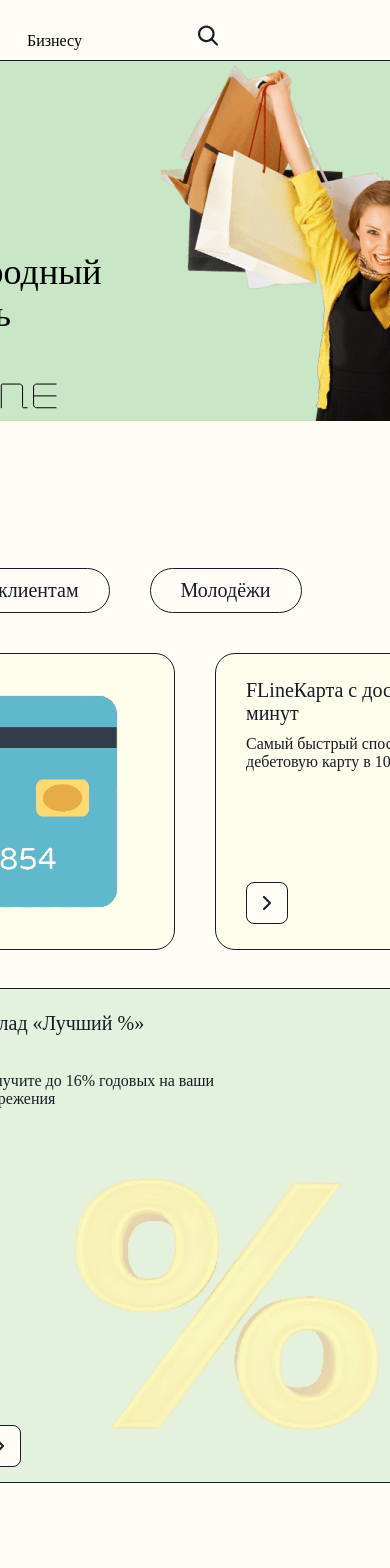
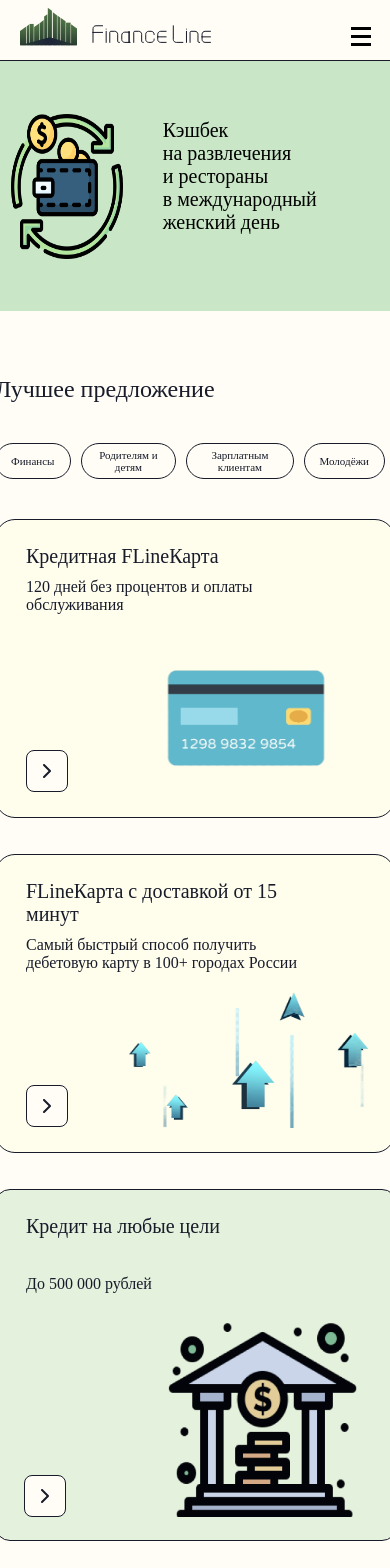
Before and after one commit to Rellex2019/FLBank, a React (Create React App) app: page / in a window 390 px wide. Shown: the top 1568 px of the page. Built offline with nearby package versions, Linux system fonts and the light colour scheme; the HTML template or start-up script is replaced by a standard one.

Commit message:
Мобилка главной

```diff
--- a/src/App.js
+++ b/src/App.js
@@ -9,12 +9,16 @@
 import PersonArea from "./pages/PersonArea";
 
 
+import burger from "./UI/svg/burger";
 import Logo from "./UI/svg/Logo";
 import LogoFooter from "./UI/svg/Logo_Footer";
 import '../src/styles/Navbar.css';
 import './styles/fonts.css';
 import './styles/Footer.css';
+import './styles/mobile.css';
 import Search from "./UI/svg/Search";
+import Burger from "./UI/svg/burger";
+
 
 function App() {
   return (
@@ -52,6 +56,7 @@
 
                   </div>
                   <div className={"last_block"}>
+                      <div className={'cont_burger'}><Burger/></div>
                       <div className={"nav_elem"}><Link to={'/map'}>Банкоматы</Link></div>
                       <div className={"nav_elem"}><Link to={'/person-area'}>Онлайн банкинг</Link></div>
                   </div>
--- a/src/UI/Blocks/LongBlock.jsx
+++ b/src/UI/Blocks/LongBlock.jsx
@@ -11,7 +11,7 @@
                     <div className={"desc_block"}>{props.desc}</div>
                     <div className={"btn_cont_long"}><ServiceButton border={'#171B2A'}/></div>
                 </div>
-                <div className={"block_two"}><img src={props.img}/></div>
+                <div className={"block_two"}><img className={"img_block"} src={props.img}/></div>
             </div>
         </div>
     );
--- /dev/null
+++ b/src/UI/svg/burger.jsx
@@ -0,0 +1,14 @@
+import React from 'react';
+
+const Burger = () => {
+    return (
+        <svg width="20" height="19" viewBox="0 0 20 19" className={'burger'} fill="none" xmlns="http://www.w3.org/2000/svg">
+            <rect width="20" height="3" fill="black"/>
+            <rect y="8" width="20" height="3" fill="black"/>
+            <rect y="16" width="20" height="3" fill="black"/>
+        </svg>
+
+    );
+};
+
+export default Burger;
--- a/src/components/FirstBanner.jsx
+++ b/src/components/FirstBanner.jsx
@@ -2,6 +2,7 @@
 import '../styles/banners.css';
 import BannerImage from '../img/banner.png'
 import TextLogo from '../UI/svg/TextLogo.jsx';
+import Cashback from "../img/cashback.png";
 const FirstBanner = () => {
     return (
         <div>
@@ -16,7 +17,7 @@
                         <div className={"text_elem_six"}><TextLogo/></div>
                     </div>
                     <div className={"photo"}>
-                        <img src={BannerImage} className={"photo_elem"}></img>
+                        <img src={Cashback} className={"photo_elem"}></img>
                     </div>
                 </div>
             </div>
--- a/src/components/ServicesList.jsx
+++ b/src/components/ServicesList.jsx
@@ -37,7 +37,7 @@
                     </div>
                     <div className={"row_four"}>
                         <ShortBlock name={"Кредит на любые цели"} desc={"До 500 000 рублей"} img={Bank}/>
-                        <ShortBlock name={"Вклад «Лучший %»"} desc={"Получите до 16% годовых на ваши\n" + "сбережения"} img={Procent}/>
+                        <div className={'mob_none'}><ShortBlock name={"Вклад «Лучший %»"} desc={"Получите до 16% годовых на ваши\n" + "сбережения"} img={Procent}/></div>
                         <ShortBlock name={"Тройная выгода для ваших\n" + "сбережений"} desc={"Получите софинансирование\n" + "до 36 000 ₽ в год, налоговый вычет\n" + "и инвестиционный доход"} img={Benefit}/>
                     </div>
                 </div>
--- a/src/styles/Navbar.css
+++ b/src/styles/Navbar.css
@@ -162,3 +162,11 @@
 .client_type:hover{
     font-size: 20px;
 }
+
+
+
+
+
+.cont_burger{
+    display: none;
+}
--- a/src/styles/banners.css
+++ b/src/styles/banners.css
@@ -5,6 +5,7 @@
     background-color: #C9E6C6;
     align-items: center;
     justify-content: center;
+
 }
 .center_container{
     position: relative;
@@ -12,6 +13,8 @@
     display: flex;
     justify-content: space-between;
     align-items: center;
+    flex-direction: row-reverse;
+    margin-left: -100px;
 }
 .text_container{
     font-size: 36px;
@@ -40,3 +43,10 @@
     user-select: none;
     pointer-events: none;
 }
+.photo{
+    display: flex;
+    align-items: center;
+}
+.photo_elem{
+    height: 250px;
+}
--- /dev/null
+++ b/src/styles/mobile.css
@@ -0,0 +1,148 @@
+@media (max-width: 480px){
+    /*#root{*/
+    /*    width: 100vw;*/
+    /*    overflow-x: hidden;*/
+    /*}*/
+
+
+
+    .flex_container{
+        width: 90%;
+    }
+    .search_field{
+        display: none;
+    }
+    .nav_elem{
+        display: none;
+    }
+    .last_block{
+        display: flex;
+        justify-content: end;
+    }
+    .cont_burger{
+        display: block;
+        cursor: pointer;
+    }
+
+
+    .text_container{
+        width:250px;
+        margin-left: 40px;
+        margin-top: 50px;
+
+    }
+    .center_container{
+        align-items: center;
+    }
+    .banner_container{
+        height: 250px;
+
+    }
+    .photo{
+        display: flex;
+        align-items: center;
+        justify-content: flex-end;
+        width: 50%;
+    }
+    .photo_elem{
+        width: 50%;
+        margin-left: 40px;
+        height: 145px;
+    }
+    .text_elem_one, .text_elem_two, .text_elem_three, .text_elem_four, .text_elem_five ,.text_elem_six{
+        font-size: 20px;
+        margin-left: 0px;
+    }
+
+    .text_elem_six{
+        display: none;
+    }
+    .service{
+        width: 400px;
+    }
+    .row_one{
+        font-size: 24px;
+    }
+    .filter_one, .filter_two, .filter_three, .filter_four{
+        padding: 5px 15px 5px 15px;
+        font-size: 11px;
+        margin-right: 10px;
+        display: flex;
+        justify-content: center;
+        align-items: center;
+        text-align: center;
+    }
+
+    .row_three{
+        flex-direction: column;
+    }
+    .LongBlock{
+        margin-left: 0px;
+        width: 400px;
+    }
+    .block_container{
+        height: 297px;
+    }
+    .block_two{
+        position: absolute;
+    }
+    .img_block{
+        margin-top: 100px;
+        margin-left: 50px;
+        width: 280px;
+        height: 150px;
+    }
+
+
+
+    .row_four{
+        flex-direction: column;
+    }
+    .short_block {
+        margin-left: 0px;
+        width: 400px;
+        height: 350px;
+        justify-content: center;
+        align-items: flex-start;
+    }
+    .block_container_short{
+        display: flex;
+        flex-direction: column;
+        align-items: center;
+    }
+    .desc_block_short{
+        height: 10px;
+    }
+    .img_cont_short{
+        margin-top: 50px;
+        align-items: flex-end;
+        height: 200px;
+    }
+
+    .block_one_short{
+
+        margin-top: 25px;
+        margin-left: -65px;
+    }
+    .img_short{
+        width: 200px;
+        height: 200px;
+    }
+    .block_two_short{
+        margin-top: -18px;
+        margin-left: 87px;
+    }
+
+
+
+
+    .service_container{
+        height: auto;
+    }
+    .actual_container{
+        display: none;
+    }
+    .mob_none{
+        display: none;
+    }
+}
```
Also changed, not shown: src/img/cashback.png (added).
